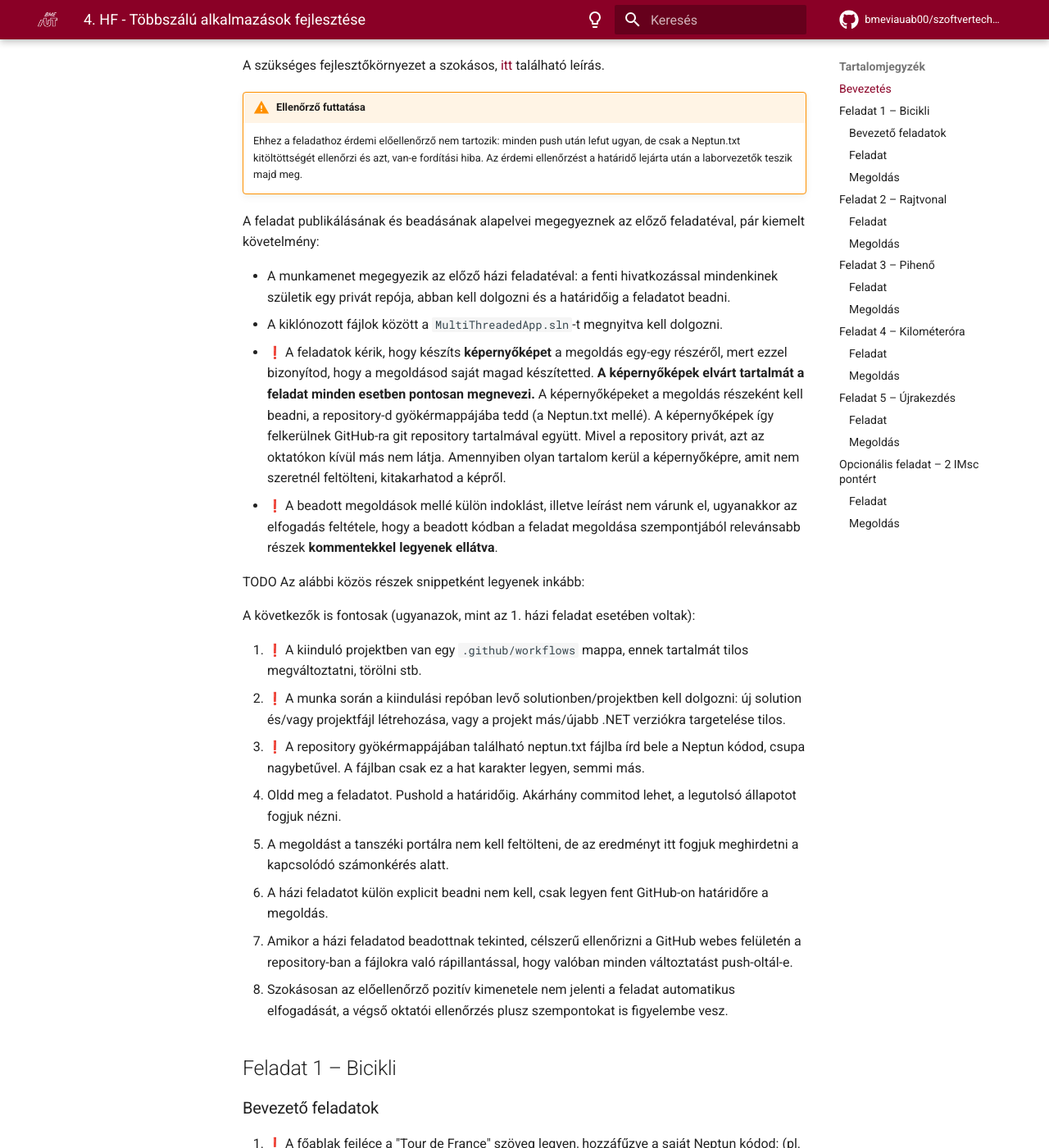
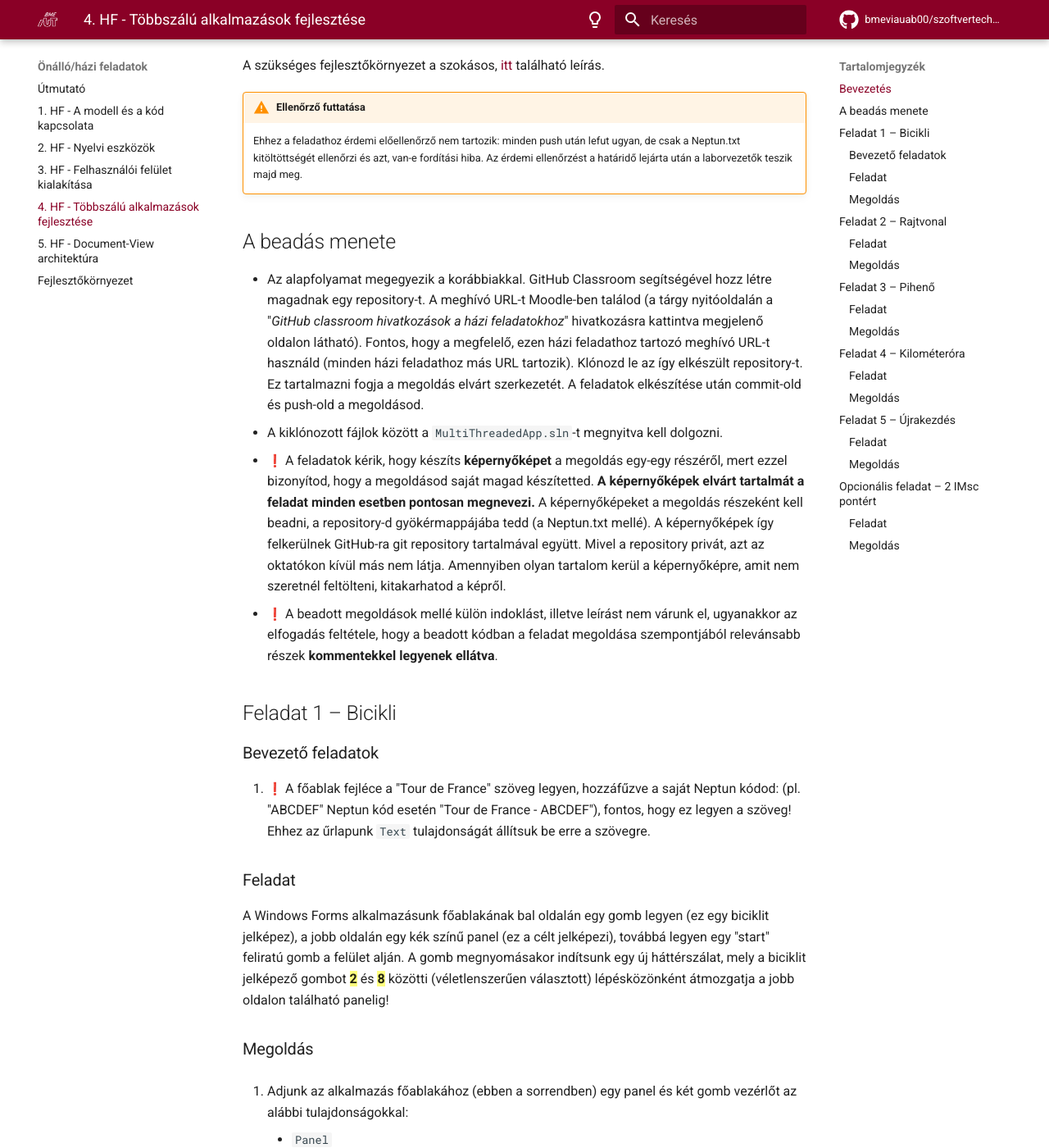
Before and after one commit to bmeviauab00/szoftvertechnikak, an MkDocs documentation site: the page built from docs/hazi/4-tobbszalu-alkalmazasok-fejlesztese/index.md, in a window 1280 px wide and 1400 px high, scrolled down 548 px. Shown: the whole window at 82% size. Built offline with MkDocs 1.6.1 and Material for MkDocs 9.7.7, drawn with Linux system fonts in a browser that asks for light colours; emoji names are drawn with the system emoji font; comment, search, counter and statistics services are not loaded; some of the changed text lies outside the part shown.

Commit message:
HF 4 publikálása

```diff
--- a/docs/hazi/4-tobbszalu-alkalmazasok-fejlesztese/index.md
+++ b/docs/hazi/4-tobbszalu-alkalmazasok-fejlesztese/index.md
@@ -24,32 +22,18 @@
 !!! warning "Ellenőrző futtatása"
     Ehhez a feladathoz érdemi előellenőrző nem tartozik: minden push után lefut ugyan, de csak a Neptun.txt kitöltöttségét ellenőrzi és azt, van-e fordítási hiba. Az érdemi ellenőrzést a határidő lejárta után a laborvezetők teszik majd meg.
 
-A feladat publikálásának és beadásának alapelvei megegyeznek az előző feladatéval, pár kiemelt követelmény:
+## A beadás menete
 
-- A munkamenet megegyezik az előző házi feladatéval: a fenti hivatkozással mindenkinek születik egy privát repója, abban kell dolgozni és a határidőig a feladatot beadni.
+- Az alapfolyamat megegyezik a korábbiakkal. GitHub Classroom segítségével hozz létre magadnak egy repository-t. A meghívó URL-t Moodle-ben találod (a tárgy nyitóoldalán a "*GitHub classroom hivatkozások a házi feladatokhoz*" hivatkozásra kattintva megjelenő oldalon látható). Fontos, hogy a megfelelő, ezen házi feladathoz tartozó meghívó URL-t használd (minden házi feladathoz más URL tartozik). Klónozd le az így elkészült repository-t. Ez tartalmazni fogja a megoldás elvárt szerkezetét. A feladatok elkészítése után commit-old és push-old a megoldásod.
 - A kiklónozott fájlok között a `MultiThreadedApp.sln`-t megnyitva kell dolgozni.
 - :exclamation: A feladatok kérik, hogy készíts **képernyőképet** a megoldás egy-egy részéről, mert ezzel bizonyítod, hogy a megoldásod saját magad készítetted. **A képernyőképek elvárt tartalmát a feladat minden esetben pontosan megnevezi.** A képernyőképeket a megoldás részeként kell beadni, a repository-d gyökérmappájába tedd (a Neptun.txt mellé). A képernyőképek így felkerülnek GitHub-ra git repository tartalmával együtt. Mivel a repository privát, azt az oktatókon kívül más nem látja. Amennyiben olyan tartalom kerül a képernyőképre, amit nem szeretnél feltölteni, kitakarhatod a képről.
 - :exclamation: A beadott megoldások mellé külön indoklást, illetve leírást nem várunk el, ugyanakkor az elfogadás feltétele, hogy a beadott kódban a feladat megoldása szempontjából relevánsabb részek **kommentekkel legyenek ellátva**.
-
-TODO Az alábbi közös részek snippetként legyenek inkább:
-
-A következők is fontosak (ugyanazok, mint az 1. házi feladat esetében voltak):
-
-1. :exclamation: A kiinduló projektben van egy `.github/workflows` mappa, ennek tartalmát tilos megváltoztatni, törölni stb.
-2. :exclamation: A munka során a kiindulási repóban levő solutionben/projektben kell dolgozni: új solution és/vagy projektfájl létrehozása, vagy a projekt más/újabb .NET verziókra targetelése tilos.
-3. :exclamation: A repository gyökérmappájában található neptun.txt fájlba írd bele a Neptun kódod, csupa nagybetűvel. A fájlban csak ez a hat karakter legyen, semmi más.
-4. Oldd meg a feladatot. Pushold a határidőig. Akárhány commitod lehet, a legutolsó állapotot fogjuk nézni.
-5. A megoldást a tanszéki portálra nem kell feltölteni, de az eredményt itt fogjuk meghirdetni a kapcsolódó számonkérés alatt.
-6. A házi feladatot külön explicit beadni nem kell, csak legyen fent GitHub-on határidőre a megoldás.
-7. Amikor a házi feladatod beadottnak tekinted, célszerű ellenőrizni a GitHub webes felületén a repository-ban a fájlokra való rápillantással, hogy valóban minden változtatást push-oltál-e.
-8. Szokásosan az előellenőrző pozitív kimenetele nem jelenti a feladat automatikus elfogadását, a végső oktatói ellenőrzés plusz szempontokat is figyelembe vesz.
 
 ## Feladat 1 – Bicikli
 
 ### Bevezető feladatok
 
 1. :exclamation: A főablak fejléce a "Tour de France" szöveg legyen, hozzáfűzve a saját Neptun kódod: (pl. "ABCDEF" Neptun kód esetén "Tour de France - ABCDEF"), fontos, hogy ez legyen a szöveg! Ehhez az űrlapunk `Text` tulajdonságát állítsuk be erre a szövegre.
-2. :exclamation: Az űrlapunk neve jelenleg "Form1", mely szintén elég semmitmondó. Nevezzük át Neptun kódunknak megfelelően (pl. "ABCDEF" Neptun kód esetén "MainForm_ABCDEF"-re).
 
 ### Feladat
 
@@ -136,7 +120,7 @@
     Készíts egy képernyőmentést `Feladat1.png` néven az alábbiak szerint:
 
     - Indítsd el az alkalmazást. Ha szükséges, méretezd át kisebbre, hogy ne foglaljon sok helyet a képernyőn,
-    - a „háttérben” a Visual Studio legyen, a `MainForm_<neptun>.cs` megnyitva,
+    - a „háttérben” a Visual Studio legyen, a `MainForm.cs` megnyitva,
     - a VS *View/Full Screen* menüjével kapcsolj ideiglenesen *Full Screen* nézetre, hogy a zavaró panelek ne vegyenek el semmi helyet,
     - VS-ben zoomolj úgy, hogy a fájl teljes tartalma látható legyen, az előtérben pedig az alkalmazásod ablaka.
 
@@ -177,7 +161,7 @@
     Készíts egy képernyőmentést `Feladat3.png` néven az alábbiak szerint:
 
     - Indítsd el az alkalmazást. Ha szükséges, méretezd át kisebbre, hogy ne foglaljon sok helyet a képernyőn,
-    - a „háttérben” a Visual Studio legyen, a `MainForm_<neptun>.cs` megnyitva,
+    - a „háttérben” a Visual Studio legyen, a `MainForm.cs` megnyitva,
     - a VS *View/Full Screen* menüjével kapcsolj ideiglenesen *Full Screen* nézetre, hogy a zavaró panelek ne vegyenek el semmi helyet,
     - görgess le a forrásfájlod legaljára, használj kb. normál zoom vagy kicsit kisebb értéket, fontos, hogy ami a képernyődön lesz, legyen jól olvasható (az nem baj, ha nem fér ki minden), az előtérben pedig az alkalmazásod ablaka.
 
@@ -205,7 +189,7 @@
     Készíts egy képernyőmentést `Feladat4.png` néven az alábbiak szerint:
 
     - Indítsd el az alkalmazást. Ha szükséges, méretezd át kisebbre, hogy ne foglaljon sok helyet a képernyőn,
-    - a „háttérben” a Visual Studio legyen, a `MainForm_<neptun>.cs` megnyitva,
+    - a „háttérben” a Visual Studio legyen, a `MainForm.cs` megnyitva,
     - a VS *View/Full Screen* menüjével kapcsolj ideiglenesen *Full Screen* nézetre, hogy a zavaró panelek ne vegyenek el semmi helyet,
     - görgess le a forrásfájlod legaljára, használj kb. normál zoom vagy kicsit kisebb értéket, fontos, hogy ami a képernyődön lesz, legyen jól olvasható (az nem baj, ha nem fér ki minden), az előtérben pedig az alkalmazásod ablaka.
 
--- a/mkdocs.yml
+++ b/mkdocs.yml
@@ -98,6 +98,6 @@
       - '1. HF - A modell és a kód kapcsolata': hazi/1-model-es-kod-kapcsolata/index.md
       - '2. HF - Nyelvi eszközök': hazi/2-nyelvi-eszkozok/index.md
       - '3. HF - Felhasználói felület kialakítása': hazi/3-felhasznaloi-felulet-kialakitasa/index.md
-      - '4. HF - Többszálú alkalmazások fejlesztése': hazi/meghirdetes-elott.md
+      - '4. HF - Többszálú alkalmazások fejlesztése': hazi/4-tobbszalu-alkalmazasok-fejlesztese/index.md
       - '5. HF - Document-View architektúra': hazi/meghirdetes-elott.md
       - 'Fejlesztőkörnyezet': hazi/fejlesztokornyezet/index.md
```
Also changed, not shown: other parts of docs/hazi/4-tobbszalu-alkalmazasok-fejlesztese/index.md (+0 -2 lines), docs/hazi/index.md (+1 -1 lines).
